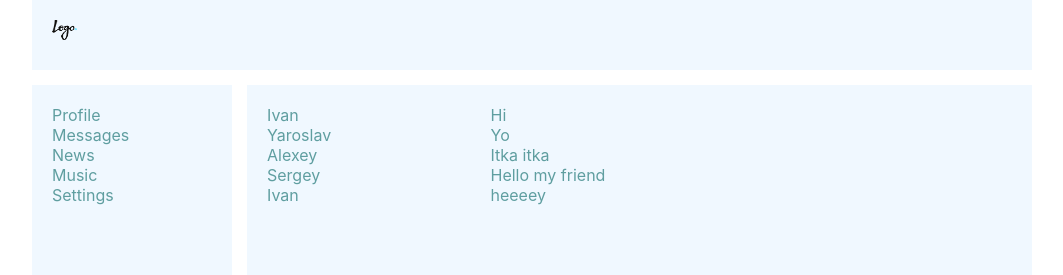
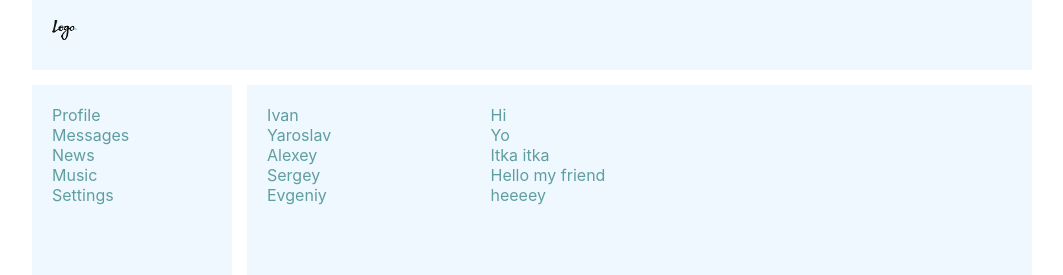
Before and after one commit to Sw30041995/react-by, a React (Create React App) app in the folder my-app/: page /dialogs in a window 1280 px wide. Shown: the top 275 px of the page, without its empty margins (108-1171 px from the left). Built offline with nearby package versions, Linux system fonts and the light colour scheme.

Commit message:
new file

```diff
--- a/my-app/src/components/Dialogs/Dialogs.jsx
+++ b/my-app/src/components/Dialogs/Dialogs.jsx
@@ -3,6 +3,14 @@ import Message from "./Message/Message";
 import DialogItem from "./DialogItem/DialogItem";
 
 const Dialogs = (props) => {
+    let dialogsData = [
+        { id: 1, name: 'Ivan'},
+        { id: 2, name: 'Yaroslav'},
+        { id: 3, name: 'Alexey'},
+        { id: 4, name: 'Sergey'},
+        { id: 5, name: 'Evgeniy'},
+    ];
+
     return (
       <div className={style.dialogs}>
           <div className={style.dialogsItems}>
@@ -10,7 +18,7 @@ const Dialogs = (props) => {
               <DialogItem name='Yaroslav' id='2' />
               <DialogItem name='Alexey' id='3' />
               <DialogItem name='Sergey' id='4' />
-              <DialogItem name='Ivan' id='5' />
+              <DialogItem name='Evgeniy' id='5' />
           </div>
           <div className={style.messages}>
               <Message message='Hi' />
```
